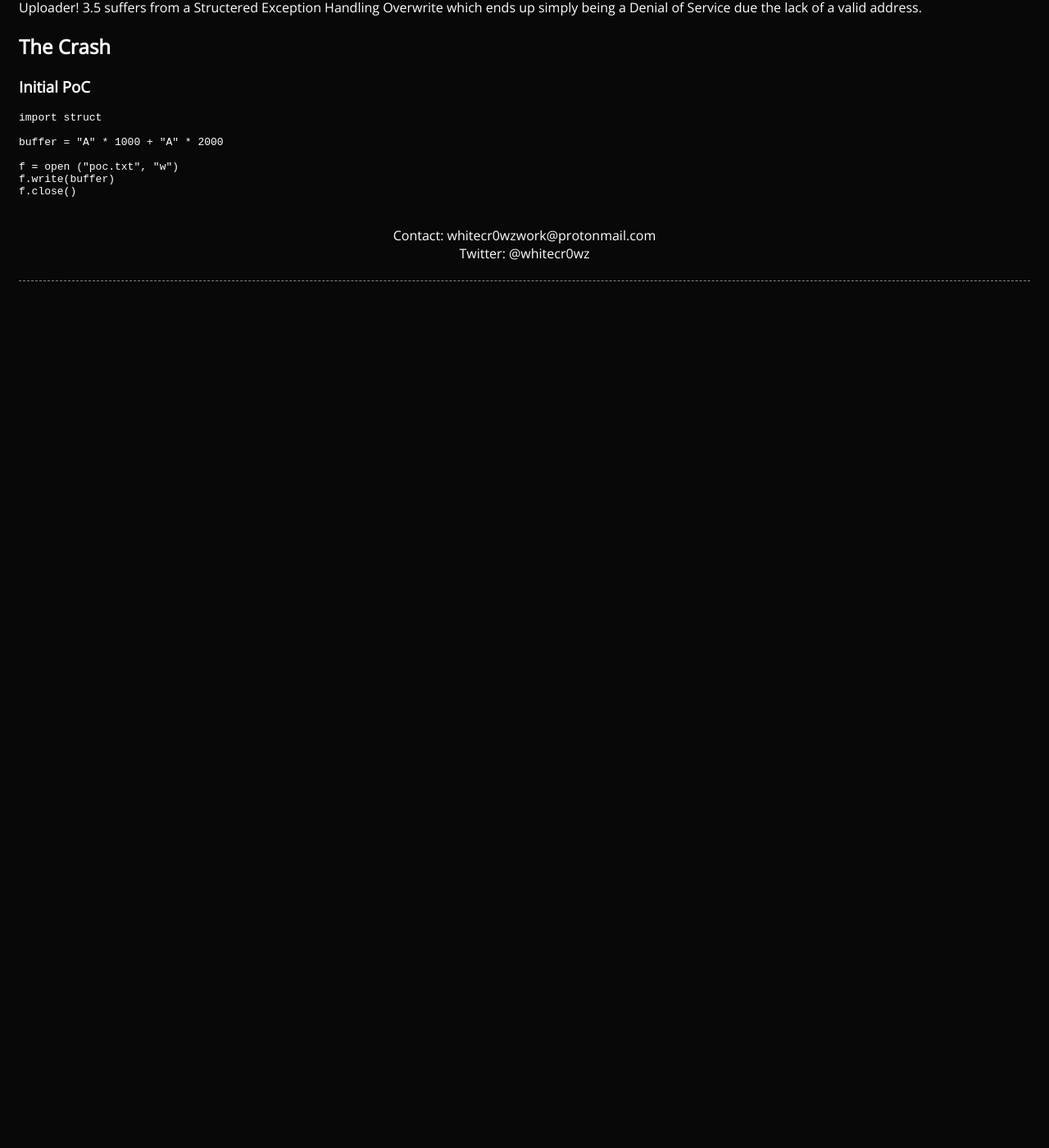
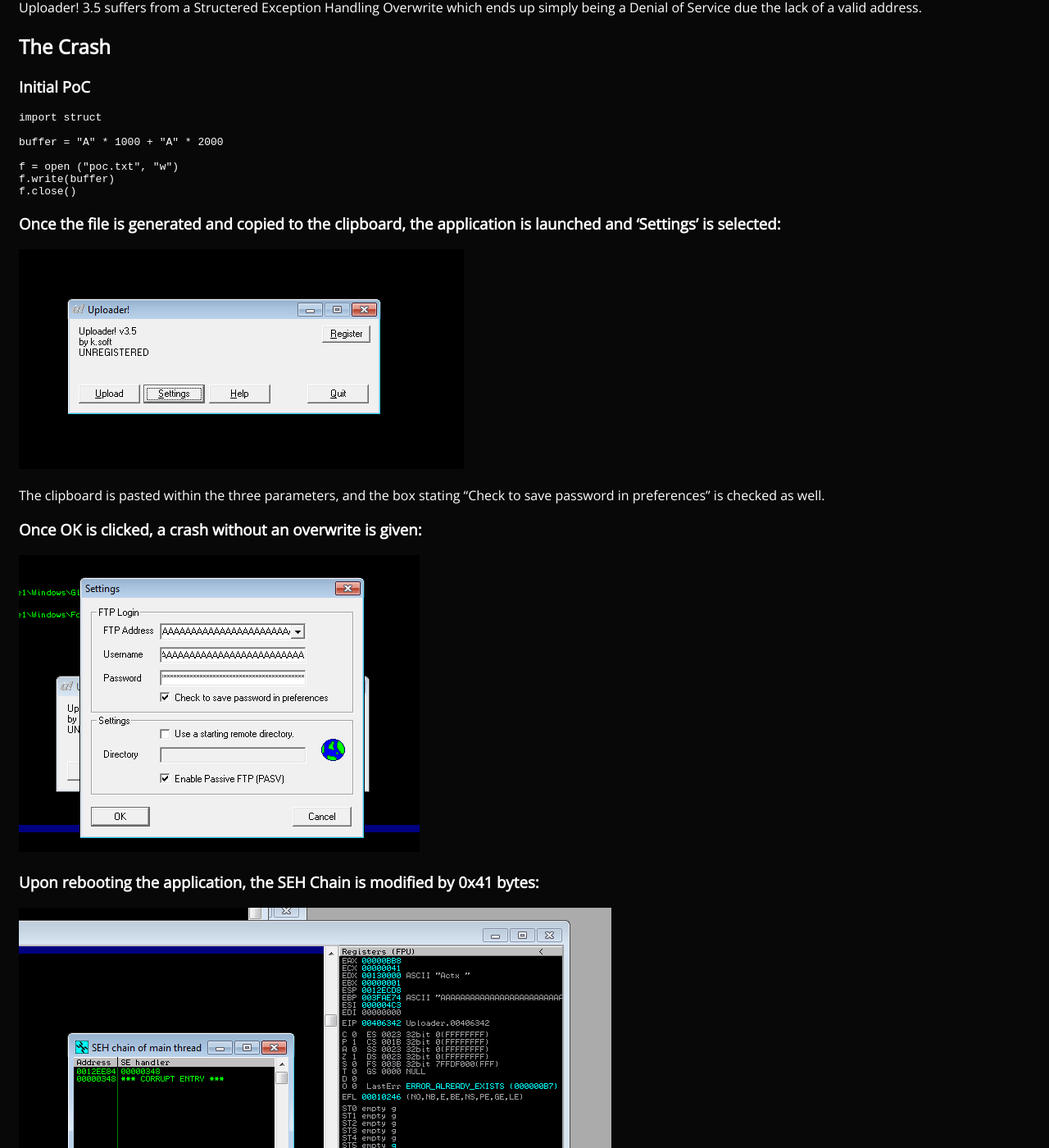
Before and after one commit to whitecr0wz/whitecr0wz.github.io, a Jekyll site: the page built from _posts/posts/2020-07-29-Uploader-SEH.md, in a window 1280 px wide and 1400 px high, scrolled down 230 px. Shown: the whole window at 82% size. Built offline with Jekyll 4.4.1, drawn with Linux system fonts in a browser that asks for light colours; before the commit the page ends 900 px from its top, so only the background shows below that; some of the changed text lies outside the part shown.

Commit message:
Update 2020-07-29-Uploader-SEH.md

````diff
--- a/_posts/posts/2020-07-29-Uploader-SEH.md
+++ b/_posts/posts/2020-07-29-Uploader-SEH.md
@@ -24,3 +24,45 @@
 f.write(buffer)
 f.close()
 ```
+
+### Once the file is generated and copied to the clipboard, the application is launched and 'Settings' is selected:
+
+![](/assets/img/Findings9/1.png)
+
+The clipboard is pasted within the three parameters, and the box stating "Check to save password in preferences" is checked as well.
+
+### Once OK is clicked, a crash without an overwrite is given:
+
+![](/assets/img/Findings9/2.png)
+
+### Upon rebooting the application, the SEH Chain is modified by 0x41 bytes:
+
+![](/assets/img/Findings9/3.png)
+
+### With the use of the msf tools, the pattern is found out to be 477.
+
+### PoC
+
+```term
+import struct
+
+buffer = "A" * 477 + "BBBB" + "CCCC" + "\xff" * 2000
+
+f = open ("poc.txt", "w")
+f.write(buffer)
+f.close()
+```
+
+### The file uploadpref.dat is deleted, and the application is once again started.
+
+![](/assets/img/Findings9/4.png)
+
+### After repeting the process, the SEH Chain is altered as desired:
+
+![](/assets/img/Findings9/5.png)
+
+### The next step would be hijicking the flow, however, there are no modules with available addresses.
+
+![](/assets/img/Findings9/6.png)
+
+### Due to the fact that NULL-bytes are mangled by the application and its difficulty to implement into this exploit, the circumstances make it impossible to make use of such.
````
